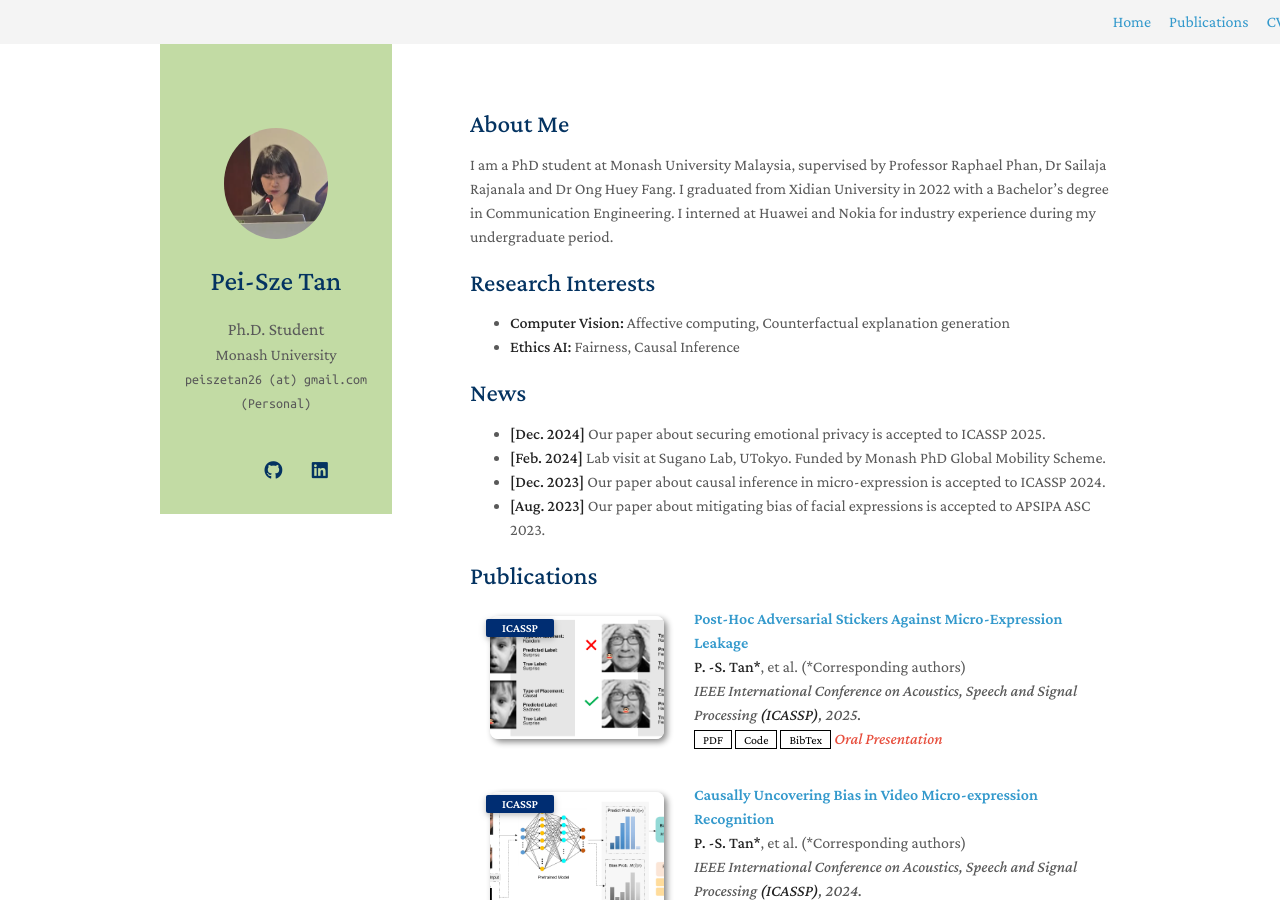
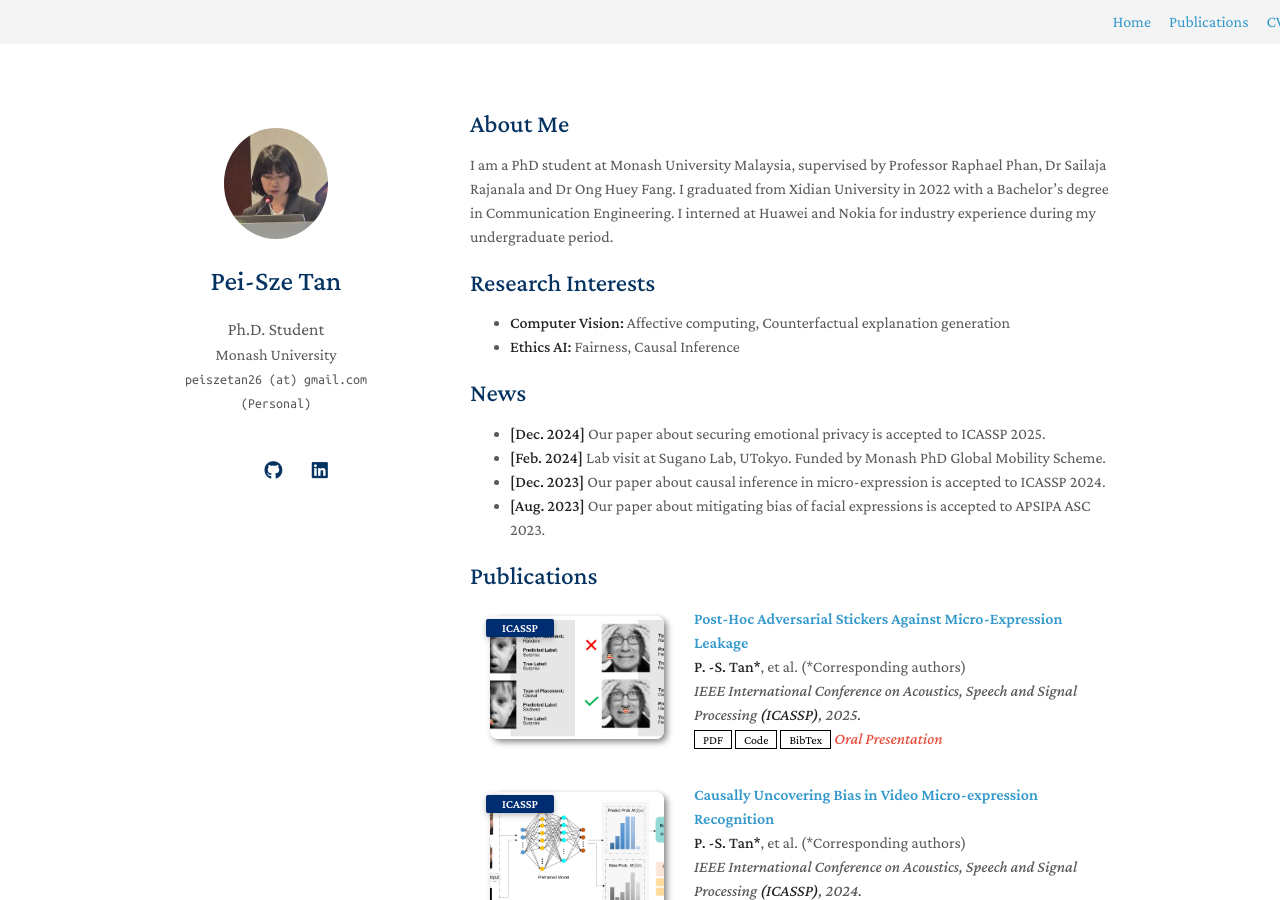
Before and after one commit to noobasuna/tpeisze, a Jekyll site: the page built from index.md, in a window 1280 px wide and 900 px high. Built offline with Jekyll 4.4.1, drawn with Linux system fonts in a browser that asks for light colours; a style sheet for code colours, icons or effects is not loaded; our own code applies the rules of GitHub Pages for plain Markdown files.

Commit message:
Update homepage.html

```diff
--- a/_layouts/homepage.html
+++ b/_layouts/homepage.html
@@ -43,7 +43,7 @@
     <a href="/assets/files/curriculum_vitae.pdf" style="margin-right: 15px;">CV</a>
   </div>
     <div class="wrapper">
-      <header style="background-color: #c2dba4;">
+      <header>
 
         {% if site.avatar %}
         <a class="image avatar"><img src="{{ site.avatar }}" alt="avatar" /></a>
```
